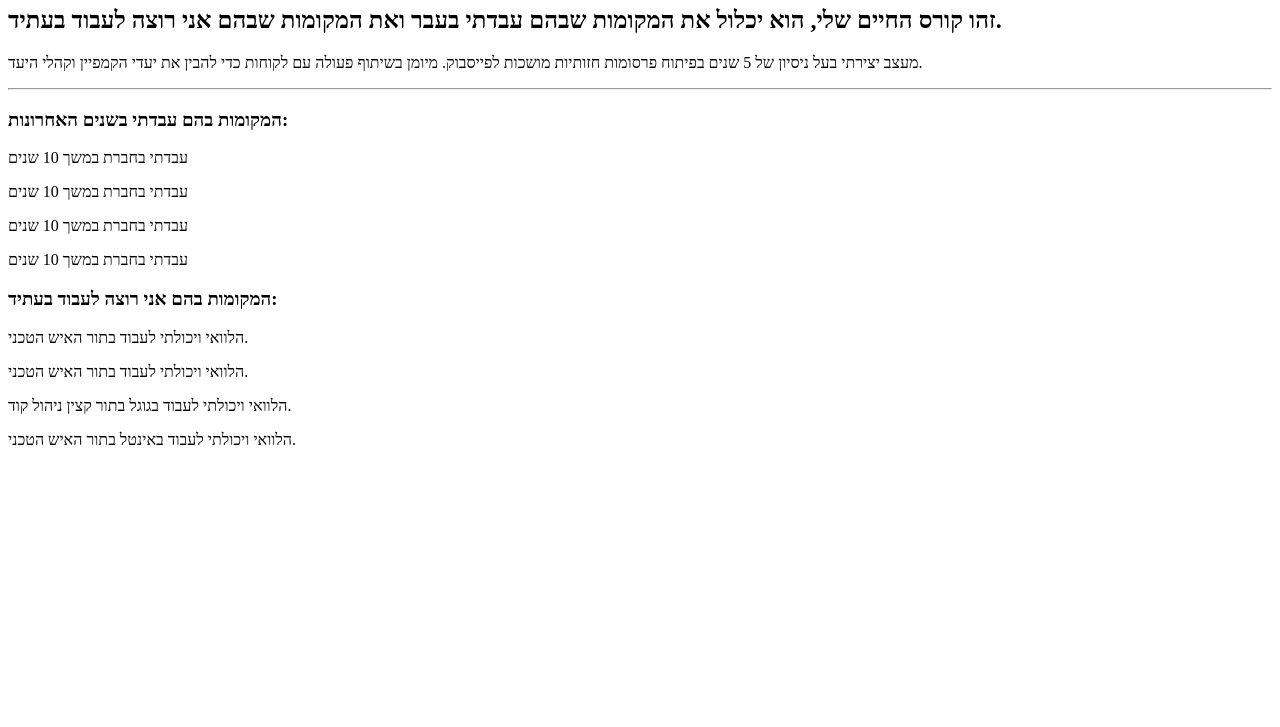
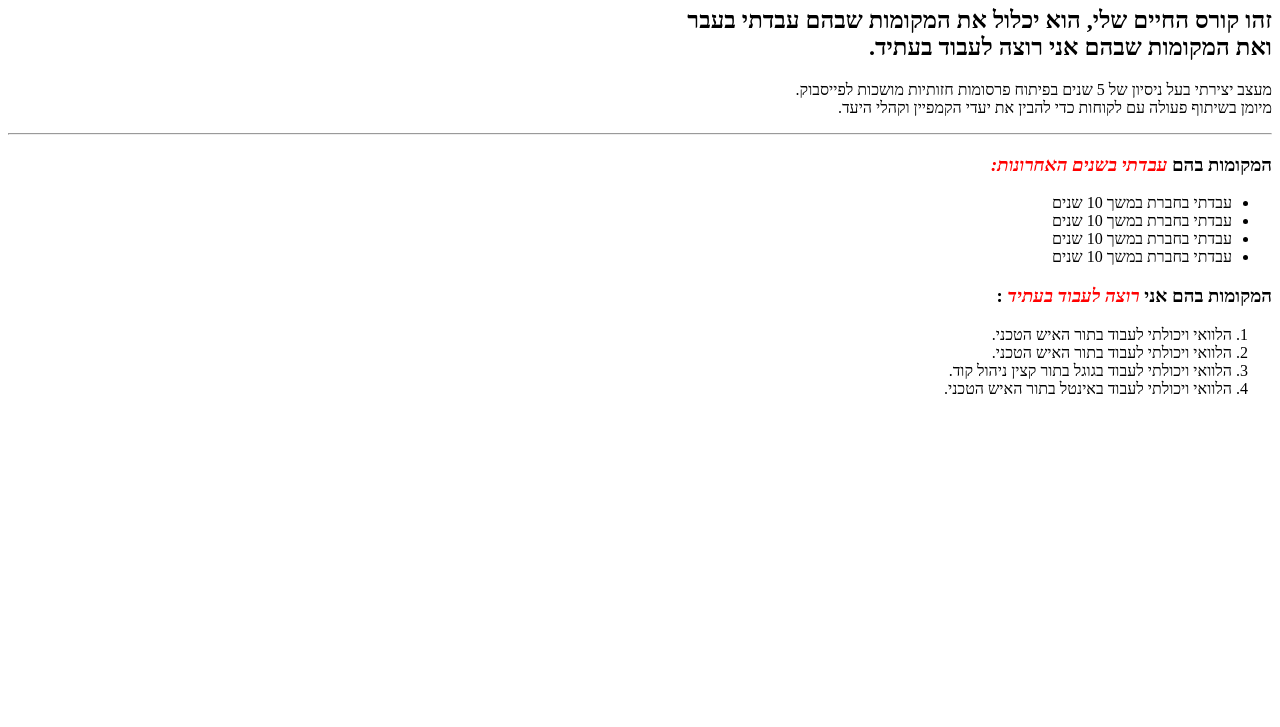
Before and after one commit to sh770/drCodeHtml, a plain HTML site: page index.html in a window 1280 px wide. Shown: the part 73-800 px from the top of the page. Drawn offline with Linux system fonts and the light colour scheme.

Commit message:
תרגיל 2

```diff
--- /dev/null
+++ b/index.css
@@ -0,0 +1,8 @@
+body{
+    direction: rtl;
+}
+
+em{
+    color: red;
+    font-size: 1em;
+}
--- a/index.html
+++ b/index.html
@@ -1,27 +1,41 @@
 <!DOCTYPE html>
 <html lang="he">
+
 <head>
     <meta charset="UTF-8">
     <meta name="viewport" content="width=device-width, initial-scale=1.0">
     <title>קורות החיים של שלום הרפז</title>
+    <link rel="stylesheet" href="index.css">
 </head>
+
 <body>
     <h1>קורות החיים של שלום הרפז</h1>
-    <h2>זהו קורס החיים שלי, הוא יכלול את המקומות שבהם עבדתי בעבר ואת המקומות שבהם אני רוצה לעבוד בעתיד.</h2>
-    <p>מעצב יצירתי בעל ניסיון של 5 שנים בפיתוח פרסומות חזותיות מושכות לפייסבוק. מיומן בשיתוף פעולה עם לקוחות כדי
+    <h2>זהו קורס החיים שלי, הוא יכלול את המקומות שבהם עבדתי בעבר <br> ואת המקומות שבהם אני רוצה לעבוד בעתיד.</h2>
+    <p>מעצב יצירתי בעל ניסיון של 5 שנים בפיתוח פרסומות חזותיות מושכות לפייסבוק. <br>מיומן בשיתוף פעולה עם לקוחות כדי
         להבין את
         יעדי הקמפיין וקהלי היעד.</p>
     <hr>
-    <h3>המקומות בהם עבדתי בשנים האחרונות:</h3>
-    <p>עבדתי בחברת במשך 10 שנים</p>
-    <p>עבדתי בחברת במשך 10 שנים</p>
-    <p>עבדתי בחברת במשך 10 שנים</p>
-    <p>עבדתי בחברת במשך 10 שנים</p>
-    <h3>המקומות בהם אני רוצה לעבוד בעתיד:</h3>
-    <p>הלוואי ויכולתי לעבוד בתור האיש הטכני.</p>
-    <p>הלוואי ויכולתי לעבוד בתור האיש הטכני.</p>
-    <p>הלוואי ויכולתי לעבוד בגוגל בתור קצין ניהול קוד.</p>
-    <p>הלוואי ויכולתי לעבוד באינטל בתור האיש הטכני.</p>
+    <h3> המקומות בהם<em> עבדתי בשנים האחרונות:</em> </h3>
+
+    <ul>
+        <li>עבדתי בחברת במשך 10 שנים</li>
+        <li>עבדתי בחברת במשך 10 שנים</li>
+        <li>עבדתי בחברת במשך 10 שנים</li>
+        <li>עבדתי בחברת במשך 10 שנים</li>
+    </ul>
+    <ol>
+
+    </ol>
+
+    <h3>המקומות בהם אני <em>רוצה לעבוד בעתיד</em> :</h3>
+    <ol>
+        <li>הלוואי ויכולתי לעבוד בתור האיש הטכני.</li>
+        <li>הלוואי ויכולתי לעבוד בתור האיש הטכני.</li>
+        <li>הלוואי ויכולתי לעבוד בגוגל בתור קצין ניהול קוד.</li>
+        <li>הלוואי ויכולתי לעבוד באינטל בתור האיש הטכני.</li>
+    </ol>
+
 
 </body>
+
 </html>
```
